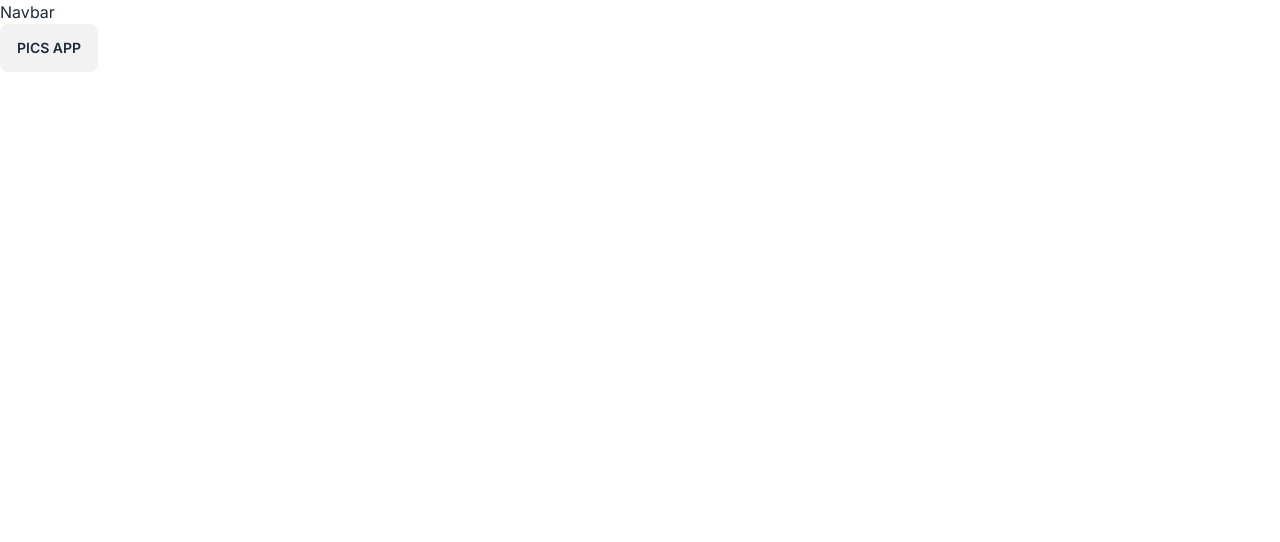
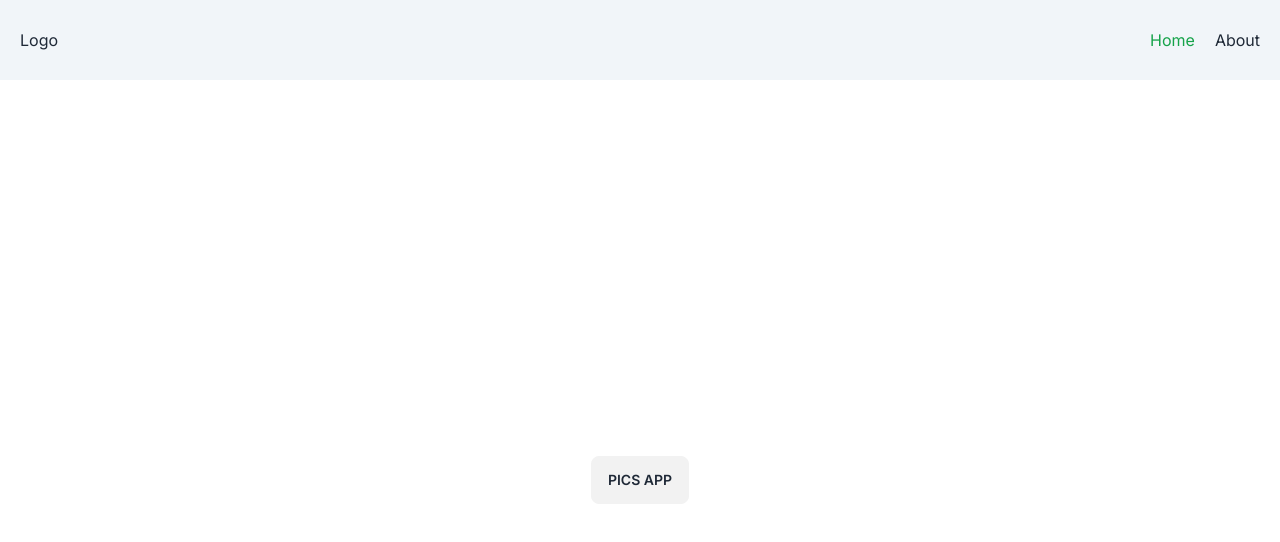
Before and after one commit to Raftouch/pics-next, a Next.js app: page / in a window 1280 px wide. Shown: the top 542 px of the page. Built offline with nearby package versions, Linux system fonts and the light colour scheme.

Commit message:
:bento: created navbar

```diff
--- a/src/app/layout.tsx
+++ b/src/app/layout.tsx
@@ -1,3 +1,4 @@
+import Navbar from '@/components/Navbar'
 import './globals.css'
 import type { Metadata } from 'next'
 import { Inter } from 'next/font/google'
@@ -17,8 +18,10 @@ export default function RootLayout({
   return (
     <html lang="en">
       <body className={inter.className}>
-        <div>Navbar</div>
-        {children}
+        <Navbar />
+        <main className="w-screen h-screen flex items-center justify-center">
+          {children}
+        </main>
       </body>
     </html>
   )
--- a/src/app/loading.tsx
+++ b/src/app/loading.tsx
@@ -1,5 +1,5 @@
 export default function Loading() {
   return (
-    <div>Loading...</div>
+    <div className="loading loading-bars loading-lg"></div>
   )
 }
--- a/src/app/page.tsx
+++ b/src/app/page.tsx
@@ -1,5 +1,8 @@
 export default function Home() {
   return (
-    <button className="btn">Pics App</button>
+    <div className="">
+
+      <button className="btn">Pics App</button>
+    </div>
   )
 }
--- /dev/null
+++ b/src/components/Navbar.tsx
@@ -0,0 +1,25 @@
+'use client'
+
+import Link from 'next/link'
+import { usePathname } from 'next/navigation'
+
+export default function Navbar() {
+  const pathname = usePathname()
+
+  return (
+    <div className="w-screen h-[80px] bg-slate-100 flex justify-between items-center p-5">
+      <span>Logo</span>
+      <div className="flex gap-5">
+        <Link href="/" className={pathname === '/' ? 'text-green-600' : ''}>
+          Home
+        </Link>
+        <Link
+          href="/about"
+          className={pathname === '/about' ? 'text-green-600' : ''}
+        >
+          About
+        </Link>
+      </div>
+    </div>
+  )
+}
```
Also changed, not shown: 1 other file (tests, documents, lock files or other folders).
